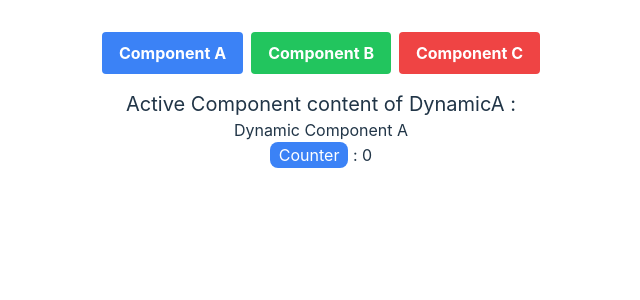
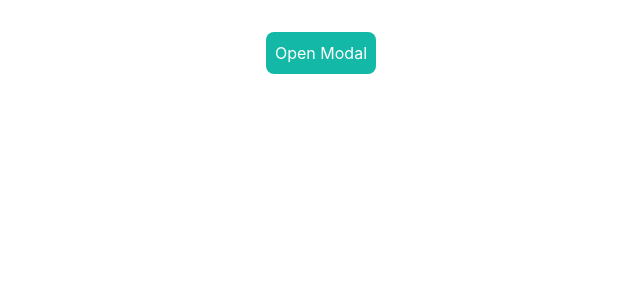
Before and after one commit to ashrafbd1496/vuejs-real-projects-course, a Vue app: page / in a window 1280 px wide. Shown: the top 300 px of the page, without its empty margins (319-959 px from the left). Built offline with nearby package versions, Linux system fonts and the light colour scheme.

Commit message:
teleport modal done

```diff
--- a/src/App.vue
+++ b/src/App.vue
@@ -1,50 +1,49 @@
 <template>
-  <div class="flex justify-center">
+  <div class="wrapper">
     <button
-      @click="activeComponent = 'DynamicA'"
-      class="bg-blue-500 hover:bg-blue-700 text-white font-bold py-2 px-4 rounded mr-2"
+      type="button"
+      class="bg-teal-500 text-white p-2"
+      @click="showModal = true"
     >
-      Component A
+      Open Modal
     </button>
-    <button
-      @click="activeComponent = 'DynamicB'"
-      class="bg-green-500 hover:bg-green-700 text-white font-bold py-2 px-4 rounded mr-2"
-    >
-      Component B
-    </button>
-    <button
-      @click="activeComponent = 'DynamicC'"
-      class="bg-red-500 hover:bg-red-700 text-white font-bold py-2 px-4 rounded"
-    >
-      Component C
-    </button>
+    <teleport to="body">
+      <div
+        v-if="showModal"
+        class="modal flex justify-center items-center fixed top-0 left-0 w-full h-full bg-teal-500 text-white"
+      >
+        <div
+          class="modalContent text-white p-4 border border-dashed border-blue-500"
+        >
+          <h2 class="text-2xl font-extrabold">Modal Header</h2>
+          <p>
+            Modal Lorem ipsum dolor sit, amet consectetur adipisicing elit.
+            Nulla dolor quidem voluptas, inventore veritatis unde
+          </p>
+          <button
+            type="button"
+            class="bg-white text-black p-2 mt-9 m-2"
+            @click="showModal = false"
+          >
+            Modal Close
+          </button>
+        </div>
+      </div>
+    </teleport>
   </div>
-
-  <div class="mt-4 inline-flex">
-    <h2 class="text-xl flex justify-center">
-      Active Component content of {{ activeComponent }} :
-    </h2>
-  </div>
-  <keep-alive>
-    <component :is="activeComponent" />
-  </keep-alive>
 </template>
 
 <script>
-import DynamicA from "./components/DynamicA.vue";
-import DynamicB from "./components/DynamicB.vue";
-import DynamicC from "./components/DynamicC.vue";
+//import DynamicA from "./components/DynamicA.vue";
 
 export default {
   name: "App",
   components: {
-    DynamicA,
-    DynamicB,
-    DynamicC,
+    //DynamicA,
   },
   data() {
     return {
-      activeComponent: "DynamicA",
+      showModal: false,
     };
   },
 };
```
